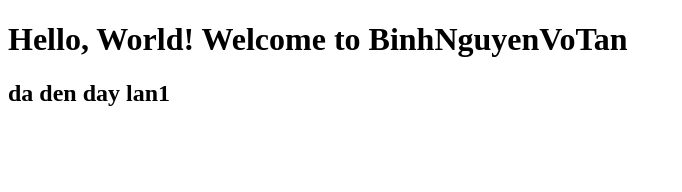
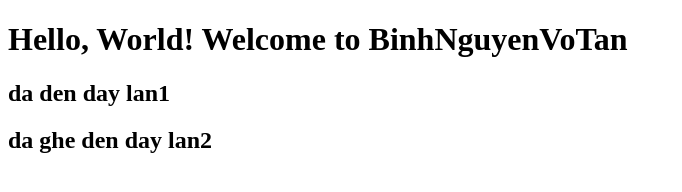
Before and after one commit to dacsocodelam/duan3, a plain HTML site: page index.html in a window 1280 px wide. Shown: the whole page, without its empty margins (0-682 px from the left). Drawn offline with Linux system fonts and the light colour scheme.

Commit message:
thu commit lan 3

```diff
--- a/index.html
+++ b/index.html
@@ -8,5 +8,6 @@
 <body>
     <h1>Hello, World! Welcome to BinhNguyenVoTan</h1>
     <h2>da den day lan1 </h2>
+    <h2>da ghe den day lan2 </h2>
 </body>
 </html>
```
